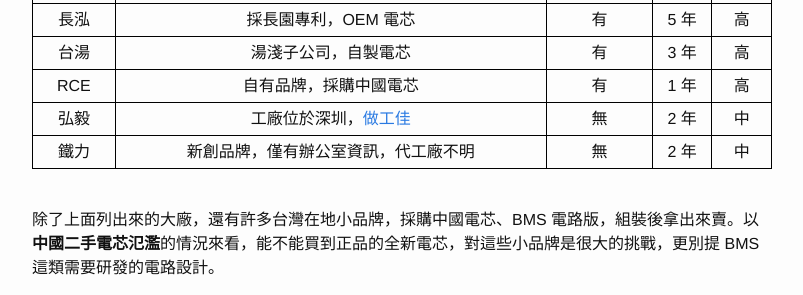
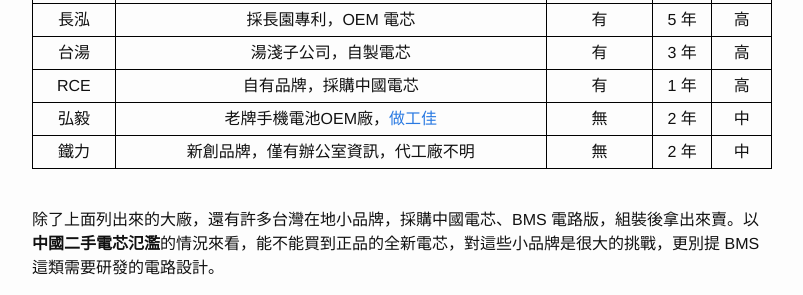
Before and after one commit to 1stbenz/1stbenz.github.io, a Jekyll site: the page built from _posts/2025-04-20-greenrun.md, in a window 1280 px wide and 900 px high, scrolled down 1541 px. Shown: the part 150-445 px from the top of the window, without its empty margins (238-1041 px from the left). Built offline with Jekyll 4.4.1, drawn with Linux system fonts in a browser that asks for light colours.

Commit message:
Update 2025-04-20-greenrun.md

```diff
--- a/_posts/2025-04-20-greenrun.md
+++ b/_posts/2025-04-20-greenrun.md
@@ -59,7 +59,7 @@
 | 長泓 | 採長園專利，OEM 電芯 | 有 | 5 年 | 高 |
 | 台湯 | 湯淺子公司，自製電芯 | 有 | 3 年 | 高 |
 | RCE | 自有品牌，採購中國電芯 | 有 | 1 年 | 高 |
-| 弘毅 | 工廠位於深圳，[做工佳](https://youtu.be/qL8HSL3h-MU) | 無 | 2 年 | 中 |
+| 弘毅 | 老牌手機電池OEM廠，[做工佳](https://youtu.be/qL8HSL3h-MU) | 無 | 2 年 | 中 |
 | 鐵力 | 新創品牌，僅有辦公室資訊，代工廠不明 | 無 | 2 年 | 中 |
 
 <br>
```
